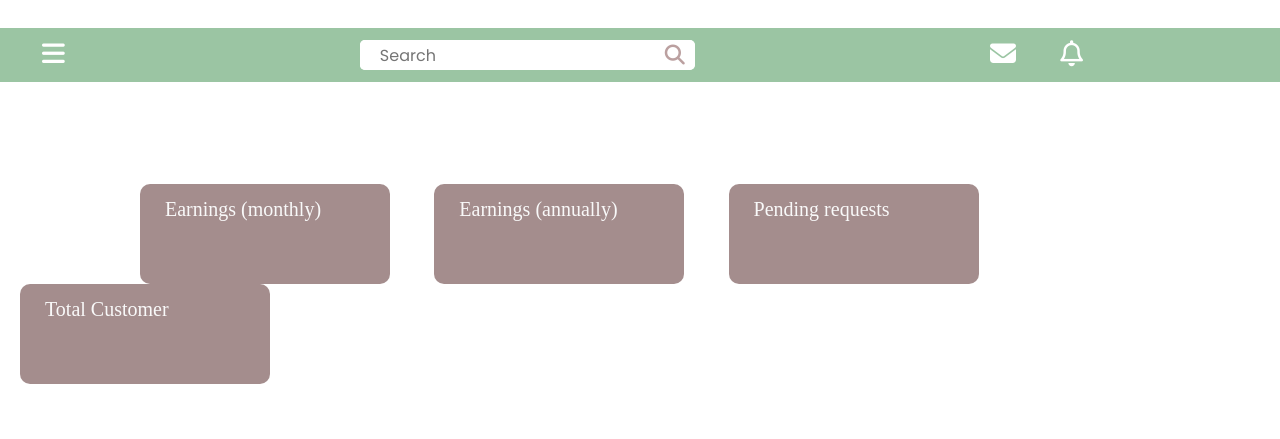
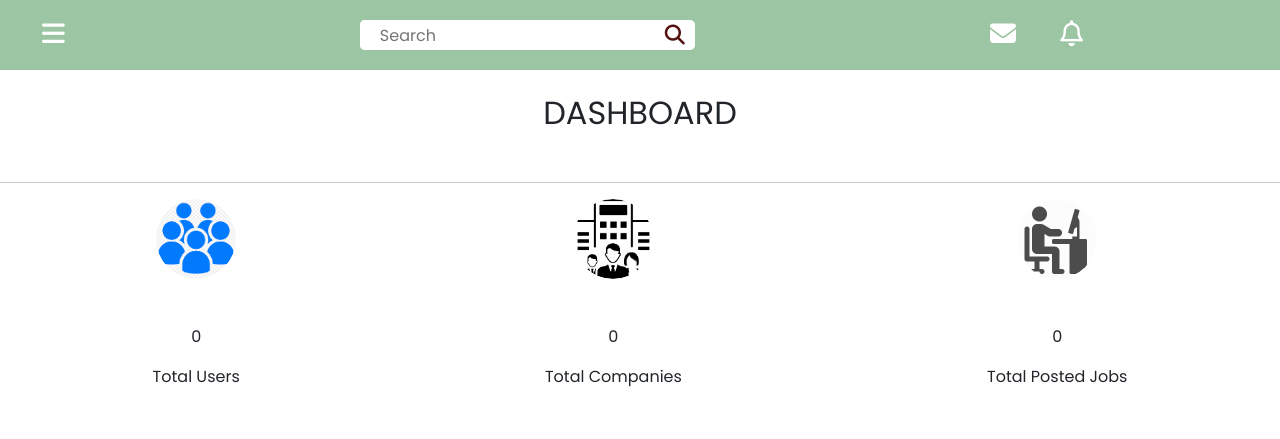
Before and after one commit to God-yash12/my_project_1, a Node server app: page /backend/superAdmin in a window 1280 px wide. Shown: the top 439 px of the page. Run offline with Node 20, Linux system fonts and the light colour scheme; data that the repository does not hold is empty; some libraries are stand-ins or nearby versions.

Commit message:
admin dashboard updated

```diff
--- a/Model/backend/superAdmin_model.js
+++ b/Model/backend/superAdmin_model.js
@@ -43,6 +43,43 @@ function  getAdminData() {
     });
   }
 
+  function getTotalUsers() {
+    return new Promise((resolve, reject) => {
+      const sql = `SELECT COUNT(*) AS totalUsers FROM user_table`;
+      connection.query(sql, (error, results) => {
+        if (error) {
+          return reject(error);
+        }
+        return resolve(results[0].totalUsers);
+      });
+    });
+  }
+
+  // Function to get total number of companies
+  function getTotalCompanies() {
+    return new Promise((resolve, reject) => {
+      const sql = `SELECT COUNT(*) AS totalCompanies FROM company_table`;
+      connection.query(sql, (error, results) => {
+        if (error) {
+          return reject(error);
+        }
+        return resolve(results[0].totalCompanies);
+      });
+    });
+  }
+
+  // Function to get total number of posted jobs
+  function getTotalPostedJobs() {
+    return new Promise((resolve, reject) => {
+      const sql = `SELECT COUNT(*) AS totalJobs FROM jobs`;
+      connection.query(sql, (error, results) => {
+        if (error) {
+          return reject(error);
+        }
+        return resolve(results[0].totalJobs);
+      });
+    });
+  }
 
 
   function getCompanyData(){
@@ -64,5 +101,8 @@ module.exports = {
     addCompany,
     getAdminById,
     getAdminData,
-    getCompanyData
+    getCompanyData,
+    getTotalUsers,
+    getTotalCompanies,
+    getTotalPostedJobs
 }
--- a/controller/backend/superAdmin_controller.js
+++ b/controller/backend/superAdmin_controller.js
@@ -1,27 +1,43 @@
 const signupModel = require("../../Model/signup_model");
 const superAdminModel = require("../../Model/backend/superAdmin_model");
 const { validationResult } = require("express-validator");
+const appliedModel = require("../../Model/apply_model")
 
 const superAdminController = async (req, res) => {
-  const errors = req.flash("error");
+  try {
+    const errors = req.flash("error");
+    const totalUsers = await superAdminModel.getTotalUsers()
+    const totalCompanies = await superAdminModel.getTotalCompanies()
+    const totalPostedJobs = await superAdminModel.getTotalPostedJobs()
   res.render("backend/superAdmin", {
     title: "admin page",
     favicon: "/static/images/logo.jpeg",
     layout: "backend",
     errors: errors,
-    addedCompany: req.flash("addedCompany")
+    addedCompany: req.flash("addedCompany"),
+    totalUsers: totalUsers,
+    totalCompanies: totalCompanies,
+    totalPostedJobs: totalPostedJobs
   });
+  } catch (error) {
+    console.log(error)
+  }
 };
 
 //user render into table
 const getUserList = async (req, res) => {
   try {
+
+    const appliedStatus = await appliedModel.getAllAppliedStatusForAdmin()
+
     const data = await signupModel.getUserData();
     return res.render("backend/userdata", {
       title: "User Data",
       favicon: "/static/images/logo.jpeg",
       layout: "backend",
       user: data,
+      status: appliedStatus
+
     });
   } catch (error) {
     console.log(error);
--- a/controller/jobs_controller.js
+++ b/controller/jobs_controller.js
@@ -136,7 +136,7 @@ const renderJobs = async (req, res) => {
       currentPages: offset / 10,
       totalPageCount: totalPageCount,
       searchTerm: searchTerm,
-      searchMessage: req.flash("searchMessage")
+
     });
   } catch (error) {
     console.log(error);
--- a/public/css/admin.css
+++ b/public/css/admin.css
@@ -10,8 +10,8 @@ body {
 }
 
 header {
-  margin-top: 28px;
   width: 100%;
+  height: 70px;
   background-color: #24813574;
   color: white;
   padding: 12px;
@@ -46,14 +46,14 @@ header span i {
 .search-container input[type="search"] {
   border: none;
   outline: none;
-  color: #bba0a0;
+  color: #c64e4e;
   padding-left: 20px;
   border-radius: 5px;
 }
 
 .search-container i {
   padding: 5px;
-  color: #bba0a0;
+  color: #531111;
   background-color: white;
   border-radius: 6px;
   font-size: 20px;
@@ -92,42 +92,11 @@ header span {
   margin: 0 5px;
 }
 
-.dashboard {
-  background-color: #ffffffe0;
-  padding: 20px;
-  height: 300px;
-}
-
-.dashboard h2 {
-  text-align: center;
-  font-size: 35px;
-  color: white;
-  font-family: "Times New Roman", Times, serif;
-  margin: 20px 40px;
-}
-
-.dashboard > div {
-  display: inline-block;
-  width: 250px;
-  height: 100px;
-  margin-right: 40px;
-  padding: 10px 25px;
-  background-color: #5931318c;
-  border-radius: 10px;
-  font-size: 20px;
-  font-family: "Times New Roman", Times, serif;
-  font-style: normal;
-  color: rgb(249, 249, 249);
-}
-
-.dashboard .monthly-earning {
-  margin-left: 120px;
-}
 
 .sidenav {
   height: 100%;
   width: 200px;
-  margin-top: 85px;
+  margin-top: 70px;
   position: fixed;
   z-index: 1;
   top: 0;
@@ -293,3 +262,64 @@ input::-webkit-inner-spin-button {
   overflow-y: auto;
   margin-bottom: 90px;
 }
+
+
+
+.dashboard {
+  display: flex;
+  justify-content: space-around;
+  align-items: center;
+  flex-wrap: wrap;
+}
+
+h2{
+  text-align: center;
+  font-family: "poppins", sans-serif;
+  font-display:initial;
+  margin-bottom: 50px;
+  text-transform: uppercase;
+
+}
+
+.dashboard-item {
+  text-align: center;
+  margin-bottom: 20px;
+}
+
+.dashboard-icon {
+  width: 80px;
+  height: 80px;
+  overflow: hidden;
+  border-radius: 50%;
+  margin: 0 auto 10px;
+}
+
+.dashboard-icon img {
+  width: 100%;
+  height: 100%;
+  object-fit: cover;
+  border-radius: 50%;
+}
+
+.counter {
+  font-size: 24px;
+  font-weight: bold;
+  margin: 0;
+  opacity: 0;
+  transition: opacity 0.5s ease; /* Added transition effect */
+}
+
+.animated {
+  animation: fadeInUp 1s ease-in-out;
+}
+
+@keyframes fadeInUp {
+  0% {
+      opacity: 0;
+      transform: translateY(20px);
+  }
+  100% {
+      opacity: 1;
+      transform: translateY(0);
+  }
+}
--- a/public/css/style.css
+++ b/public/css/style.css
@@ -205,7 +205,7 @@ footer {
 }
 
 .footerContainer {
-    padding: 60px;
+    padding: 2  0px;
 }
 
 .footerContainer li {
@@ -223,7 +223,7 @@ footer {
 
 .footerContainer li a i {
     font-size: 25px;
-    margin-left: 20px;
+    /* margin-left: 10px; */
     margin-right: 25px;
     margin-top: 15px;
     color: rgb(255, 255, 255);
@@ -236,7 +236,8 @@ footer .map {
     margin-right: 30px;
 }
 
-footer .map img {
-    height: 96%;
-    width: 96%;
+footer .map iframe {
+    height: 100%;
+    width: 100%;
+    padding: 10px;
 }
--- a/public/scripts/admin.js
+++ b/public/scripts/admin.js
@@ -48,3 +48,31 @@ function closeCompanyTable() {
 function redirection() {
   window.location.href = "/superAdmin";
 }
+
+
+
+// JavaScript
+const counters = document.querySelectorAll('.counter');
+const speed = 200; // The lower the slower
+
+counters.forEach(counter => {
+    const updateCount = () => {
+        const target = +counter.getAttribute('data-target');
+        const count = +counter.innerText;
+
+        // Lower inc to slow and higher to faster
+        const inc = target / speed;
+
+        // Check if target is reached
+        if (count < target) {
+            // Add inc to count and output in counter
+            counter.innerText = Math.ceil(count + inc);
+            // Call function every ms
+            setTimeout(updateCount, 1);
+        } else {
+            counter.innerText = target;
+        }
+    };
+
+    updateCount();
+});
--- a/routes/backend/companyAdmin.js
+++ b/routes/backend/companyAdmin.js
@@ -13,8 +13,10 @@ companyAdminRoutes.post('/', upload.single('image'), controller.addJobsByCompany
 companyAdminRoutes.get("/logout", logoutController.logout)
 companyAdminRoutes.get('/job', jobController.jobOnCompanyDashboard)
 companyAdminRoutes.get('/application', controller.renderJobApplication)
+companyAdminRoutes.post("/changeStatus/:id", controller.changeStatus)
 companyAdminRoutes.get('/delete/:id', controller.deleteJobByCompany)
-companyAdminRoutes.post("/changeStatus/:id", controller.changeStatus)
+
+
 
 
 
--- a/views/backend/superAdmin.hbs
+++ b/views/backend/superAdmin.hbs
@@ -42,30 +42,33 @@
 </div>
 {{/if}}
 
-    <section class="dashboard">
-        <h2>Dashboard</h2>
-        <div class="monthly-earning">
-            <p>Earnings (monthly)</p>
+<br>
+    <h2>Dashboard</h2>
+    <hr>
+<section class="dashboard">
+    <div class="dashboard-item animated">
+        <div class="dashboard-icon">
+            <img src="/static/images/users.png" alt="User Icon">
         </div>
-        <div class="annual-earning">
-            <p>Earnings (annually)</p>
+        <p class="counter"></p>
+<p>{{ totalUsers }}</p>
+        <p>Total Users</p>
+    </div>
+    <div class="dashboard-item animated">
+        <div class="dashboard-icon">
+            <img src="/static/images/company.webp" alt="Company Icon">
         </div>
-        <div class="pending-request">
-            <p>Pending requests</p>
+        <p class="counter" data-target="{{ totalCompanies }}"></p> <p>{{ totalCompanies }}</p>
+        <p>Total Companies</p>
+    </div>
+    <div class="dashboard-item animated">
+        <div class="dashboard-icon">
+            <img src="/static/images/job.png" alt="Job Icon">
         </div>
-        <div class="total-customer">
-            <p>Total Customer</p>
-        </div>
-
-
-    </section>
-
-
-
-
-
-
-
+        <p class="counter" data-target="{{ totalPostedJobs }}"></p><p>{{ totalPostedJobs }}</p>
+        <p>Total Posted Jobs</p>
+    </div>
+</section>
 
 
 
--- a/views/jobs.hbs
+++ b/views/jobs.hbs
@@ -55,7 +55,8 @@
             </div>
             {{/each}}
         </div>
-
+ {{else}}
+        <h2>Searched Job Not Available</h2>
         {{/each}}
 
 
--- a/views/layout/main.hbs
+++ b/views/layout/main.hbs
@@ -70,7 +70,7 @@
             </ul>
         </div>
         <div class="map">
-            <img src="/static/images/map.png" alt="Loading....">
+            <iframe src="https://www.google.com/maps/embed?pb=!1m14!1m12!1m3!1d14135.12479480373!2d83.47133015889334!3d27.66224045947472!2m3!1f0!2f0!3f0!3m2!1i1024!2i768!4f13.1!5e0!3m2!1sen!2snp!4v1712044030094!5m2!1sen!2snp" width="600" height="450" style="border:0;" allowfullscreen="" loading="lazy" referrerpolicy="no-referrer-when-downgrade"></iframe>
         </div>
 
     </footer>
```
Also changed, not shown: Model/apply_model.js (+31 -1 lines), Model/backend/companyAdmin_model.js (+4 -3 lines), controller/backend/companyAdmin_controller.js (+51 -20 lines), views/backend/userdata.hbs (+12 -7 lines), public/images/1712042224001preview.jpg (added), public/images/company.webp (added), public/images/job.png (added), public/images/users.png (added), 1 other file.
